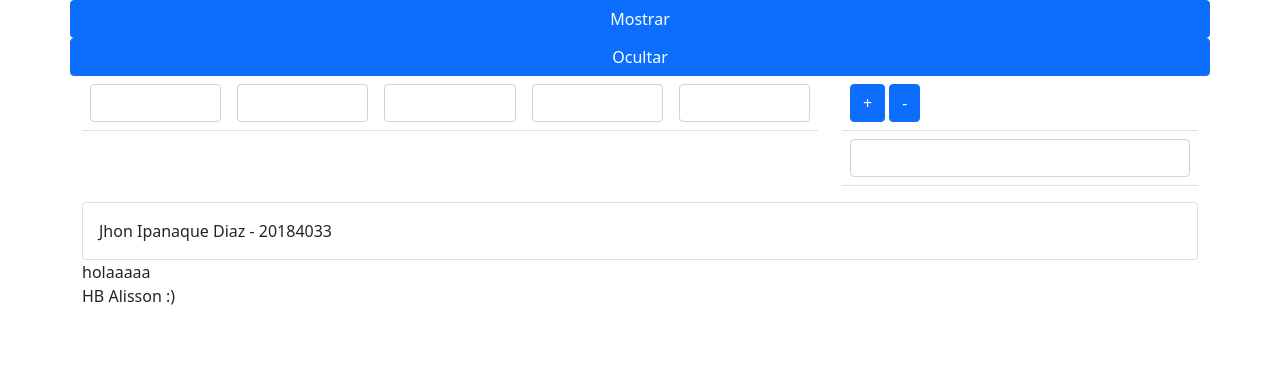
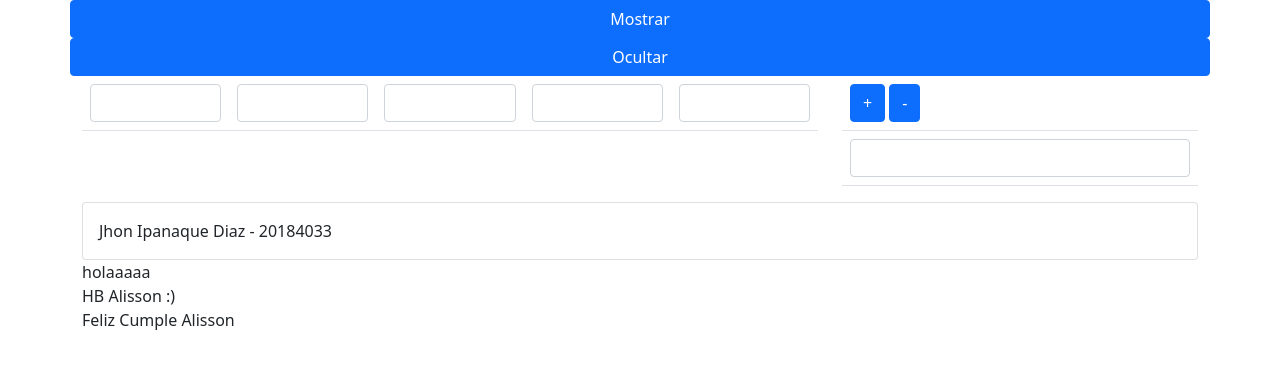
Before and after one commit to jipanaqued/examen2, a plain HTML site: page index.html in a window 1280 px wide. Drawn offline with Linux system fonts and the light colour scheme.

Commit message:
Jacquie jejejeje XD

```diff
--- a/index.html
+++ b/index.html
@@ -48,6 +48,7 @@
 
     <div> holaaaaa</div>
     <div>HB Alisson :)</div>
+    <div>Feliz Cumple Alisson</div>
 
 
 
```
